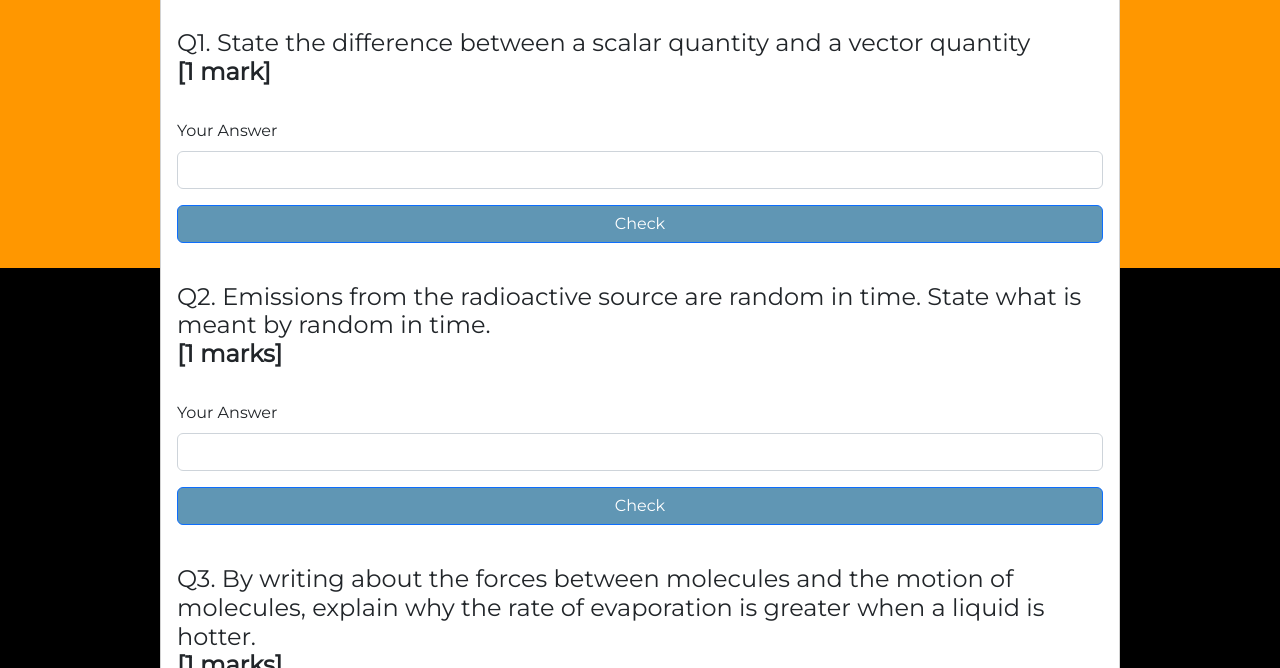
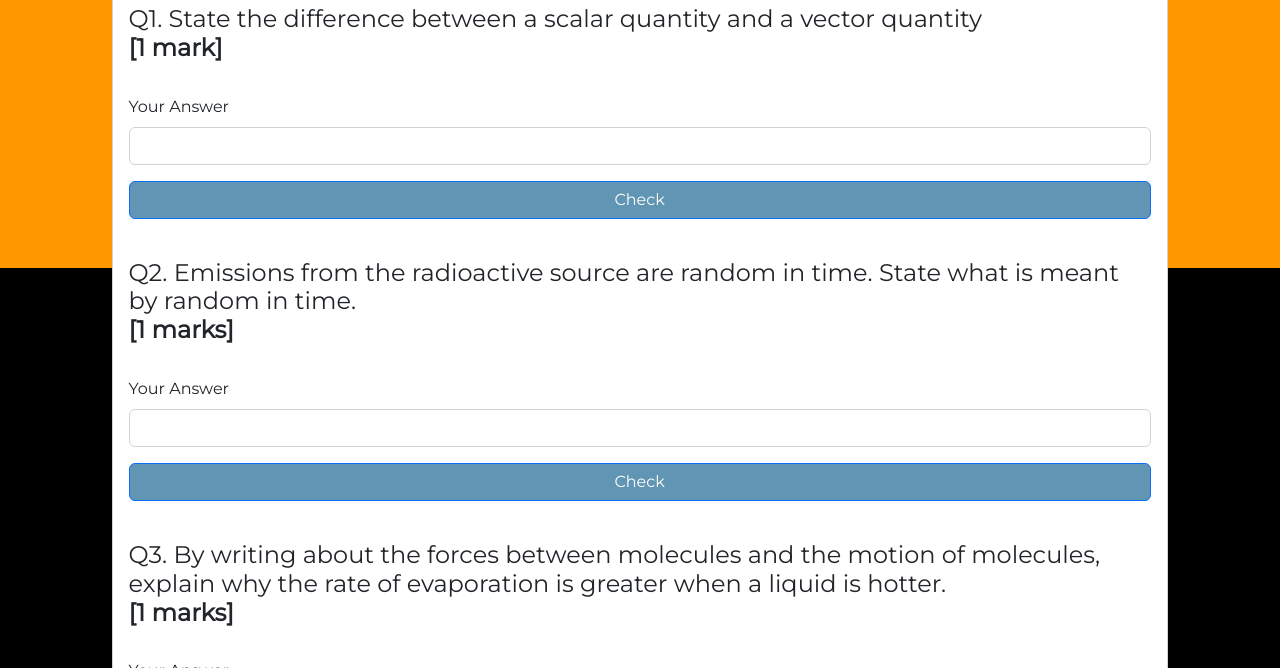
Before and after one commit to md-anas-mohsen/intellicheck-backend, a website: page views/sampleAssessment.html in a window 1280 px wide. Shown: the part 132-800 px from the top of the page. Drawn offline with nearby package versions, Linux system fonts and the light colour scheme.

Commit message:
chore: webpages styling

```diff
--- a/views/sampleAssessment.html
+++ b/views/sampleAssessment.html
@@ -61,7 +61,7 @@
         top: 50%;
         left: 50%;
         transform: translate(-50%, -50%);
-        width: 90vw;
+        width: 99vw;
         max-height: 800px;
         overflow-y: scroll;
         -ms-overflow-style: none; /* IE and Edge */
@@ -97,7 +97,7 @@
             </h1>
             <div class="col-12">
               <label for="inputAddress" class="form-label"
-                ><h4 class="mt-4">
+                ><h4>
                   Q1. State the difference between a scalar quantity and a
                   vector quantity
                   <br />
```
Also changed, not shown: views/playground.html (+1 -1 lines).
